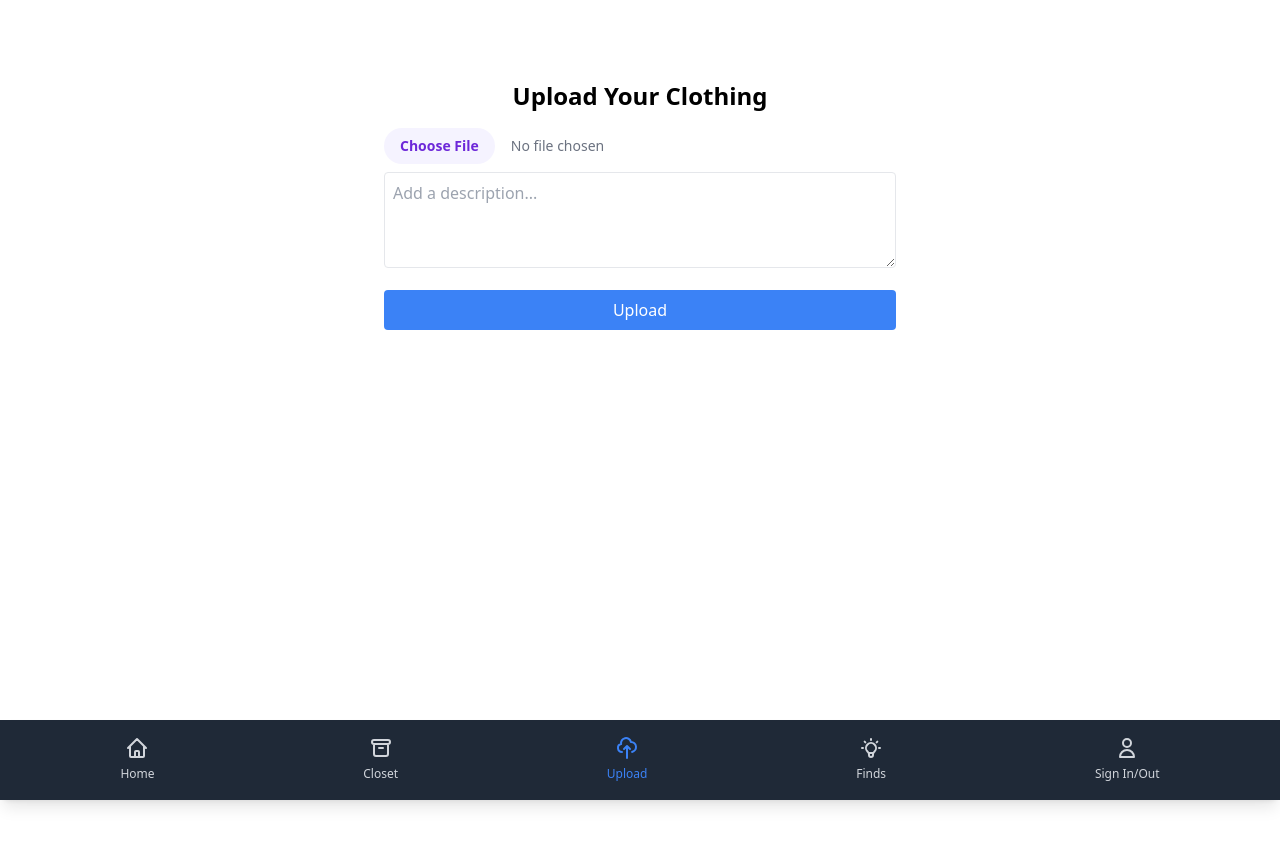
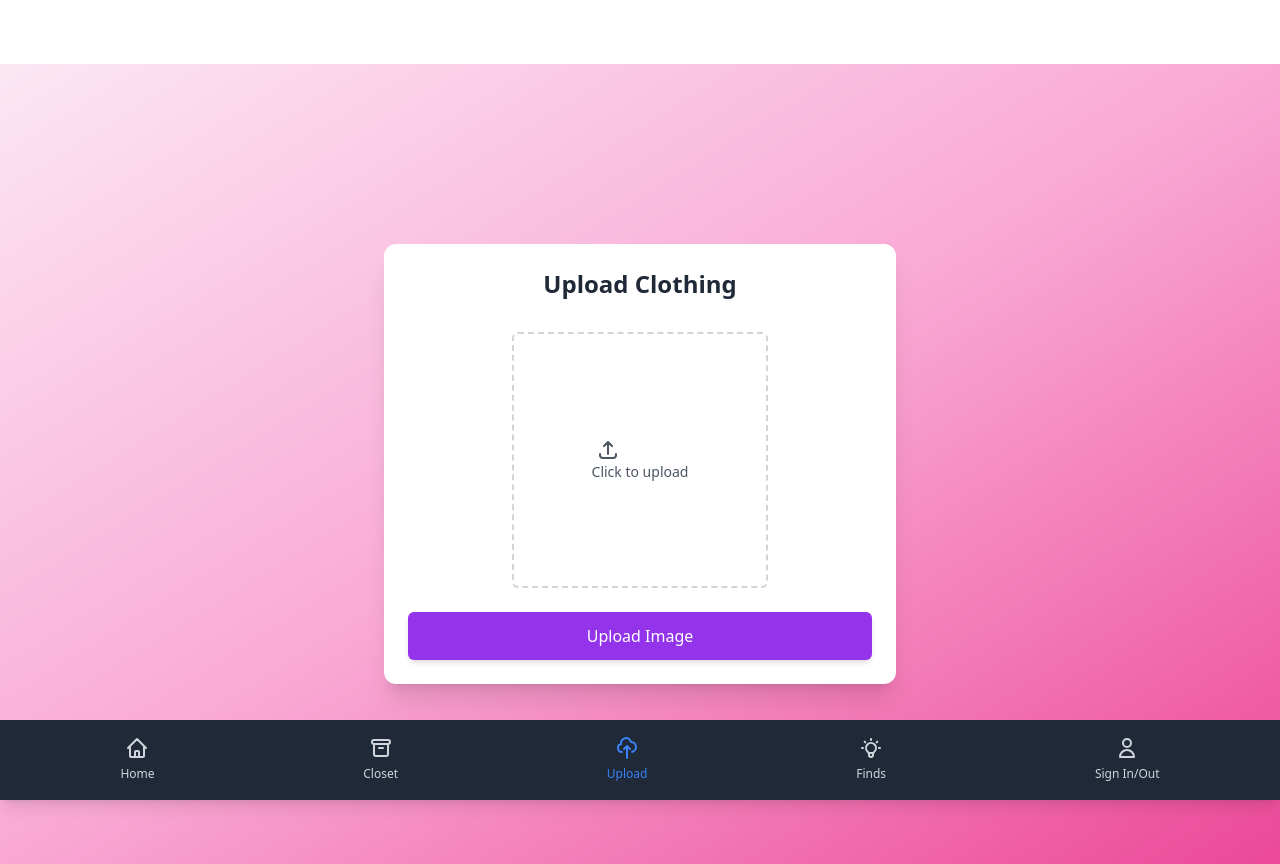
Before and after one commit to Modista-AI/modista-app, a Next.js app: page /upload in a window 1280 px wide. Before the commit the page ends 800 px from the top, so only its background shows below. Built offline with nearby package versions, Linux system fonts and the light colour scheme.

Commit message:
upload page redesign

```diff
--- a/pages/index.js
+++ b/pages/index.js
@@ -112,7 +112,7 @@ const Home = () => {
 
         {/* Content */}
         <div className="relative z-20 p-4">
-          <h1 className="text-3xl font-bold text-white mb-2">Welcome to Fashion Finder</h1>
+          <h1 className="text-3xl font-bold text-white mb-2">Welcome to Modista</h1>
           <p className="text-white mb-4">Explore, upload, and get recommendations on your clothing style!</p>
           <div className="flex flex-col space-y-4 mt-4">
 
--- a/pages/upload.js
+++ b/pages/upload.js
@@ -1,73 +1,31 @@
-// import Layout from '../components/Layout';
-// import { useState } from 'react';
-
-// const Upload = () => {
-//   const [file, setFile] = useState(null);
-//   const [description, setDescription] = useState('');
-
-//   const handleFileChange = (e) => {
-//     setFile(e.target.files[0]);
-//   };
-
-//   const handleSubmit = (e) => {
-//     e.preventDefault();
-//     // Implement the logic to handle file upload here
-//     console.log('Submitting:', file, description);
-//   };
-
-//   return (
-//     <Layout>
-//       <div className="p-4">
-//         <h1 className="text-2xl font-bold text-center">Upload Your Clothing</h1>
-//         <form onSubmit={handleSubmit} className="max-w-lg mx-auto mt-4">
-//           <input
-//             type="file"
-//             onChange={handleFileChange}
-//             className="block w-full text-sm text-gray-500
-//               file:mr-4 file:py-2 file:px-4
-//               file:rounded-full file:border-0
-//               file:text-sm file:font-semibold
-//               file:bg-violet-50 file:text-violet-700
-//               hover:file:bg-violet-100"
-//           />
-//           <textarea
-//             placeholder="Add a description..."
-//             className="mt-2 p-2 w-full h-24 border rounded"
-//             onChange={(e) => setDescription(e.target.value)}
-//           ></textarea>
-//           <button type="submit" className="mt-4 w-full bg-blue-500 text-white p-2 rounded hover:bg-blue-700">
-//             Upload
-//           </button>
-//         </form>
-//       </div>
-//     </Layout>
-//   );
-// };
-
-// export default Upload;
-
 
 import Layout from '../components/Layout';
 import { useState } from 'react';
 import axios from 'axios';
+import { CameraIcon, UploadIcon } from '@heroicons/react/outline'; // Ensure these icons are imported correctly
+import { useRouter } from 'next/router';
 
 const Upload = () => {
-  const [file, setFile] = useState(null);
-  const [description, setDescription] = useState('');
+  const [selectedFile, setSelectedFile] = useState(null);
   const [uploading, setUploading] = useState(false);
+  const userEmail = "user@example.com"; // Replace with dynamic user email
+  const router = useRouter();
 
   const handleFileChange = (e) => {
-    setFile(e.target.files[0]);
+    setSelectedFile(e.target.files[0]);
   };
 
   const handleSubmit = async (e) => {
     e.preventDefault();
-    if (!file) return;
+    if (!selectedFile) {
+      alert('Please select a file.');
+      return;
+    }
     setUploading(true);
 
     const formData = new FormData();
-    formData.append('file', file);
-    formData.append('userEmail', 'agatenashons@gmail.com'); // Change to dynamically get user email
+    formData.append('file', selectedFile);
+    formData.append('userEmail', userEmail);
 
     try {
       const response = await axios.post('http://localhost:3000/upload-and-analyze-clothing', formData, {
@@ -76,39 +34,66 @@ const Upload = () => {
         },
       });
       console.log('Upload Success:', response.data);
-      alert('Upload and analysis successful!');
+      // alert('Image uploaded and analysis started!');
+      router.push('/closet'); // replace with your actual route
+
     } catch (error) {
-      console.error('Upload Error:', error);
+      console.error('Upload Error:', error.response?.data?.error || error.message);
       alert('Upload failed!');
+    } finally {
+      setUploading(false);
     }
-
-    setUploading(false);
   };
-
   return (
     <Layout>
-      <div className="p-4">
-        <h1 className="text-2xl font-bold text-center">Upload Your Clothing</h1>
-        <form onSubmit={handleSubmit} className="max-w-lg mx-auto mt-4">
+      <div className="flex flex-col items-center justify-center min-h-screen p-4 bg-gradient-to-br from-pink-100 via-pink-300 to-pink-500">
+        <div className="w-full max-w-lg p-6 bg-white rounded-xl shadow-xl">
+          <h1 className="text-2xl font-semibold text-center text-gray-800 mb-8">Upload Clothing</h1>
+          <form onSubmit={handleSubmit} className="space-y-6">
+            <div className="flex flex-col items-center">
+              <label htmlFor="file-upload" className="cursor-pointer">
+                <div className="flex flex-col items-center justify-center w-64 h-64 border-2 border-gray-300 border-dashed rounded-md">
+                  {selectedFile ? (
+                    <p className="text-sm text-gray-700 mt-4">{selectedFile.name}</p>
+                  ) : (
+                    <div className="flex flex-col items-center justify-center pt-5 pb-6">
+                      {/* <CameraIcon className="w-12 h-12 text-gray-400" /> */}
+                      <p className="mt-1 text-sm text-gray-600">
+                        <UploadIcon className="w-6 h-6 text-gray-600 mx-1" />
+                        Click to upload
+                      </p>
+                    </div>
+                  )}
+                </div>
+              </label>
               <input
+                id="file-upload"
                 type="file"
+                accept="image/*"
+                capture // This attribute enables the direct capture from camera on devices
                 onChange={handleFileChange}
-            className="block w-full text-sm text-gray-500
-              file:mr-4 file:py-2 file:px-4
-              file:rounded-full file:border-0
-              file:text-sm file:font-semibold
-              file:bg-violet-50 file:text-violet-700
-              hover:file:bg-violet-100"
+                className="hidden"
               />
-          <textarea
-            placeholder="Add a description..."
-            className="mt-2 p-2 w-full h-24 border rounded"
-            onChange={(e) => setDescription(e.target.value)}
-          ></textarea>
-          <button type="submit" className="mt-4 w-full bg-blue-500 text-white p-2 rounded hover:bg-blue-700" disabled={uploading}>
-            {uploading ? 'Uploading...' : 'Upload'}
+            </div>
+            <button
+              type="submit"
+              className="w-full flex justify-center items-center bg-purple-600 text-white py-3 rounded-md hover:bg-purple-700 transition-colors duration-200 shadow-md"
+              disabled={uploading}
+            >
+              {uploading ? (
+                <>
+                  <svg className="animate-spin -ml-1 mr-3 h-5 w-5 text-white" xmlns="http://www.w3.org/2000/svg" fill="none" viewBox="0 0 24 24">
+                    <circle className="opacity-25" cx="12" cy="12" r="10" stroke="currentColor" strokeWidth="4"></circle>
+                    <path className="opacity-75" fill="currentColor" d="M4 12a8 8 0 01.33-2.217l1.745 1.036A6 6 0 006 12h-2z"></path>
+                  </svg>
+                  Uploading...
+                </>
+              ) : (
+                'Upload Image'
+              )}
             </button>
           </form>
+        </div>
       </div>
     </Layout>
   );
```
Lines whose indentation alone changed are shown as unchanged.
